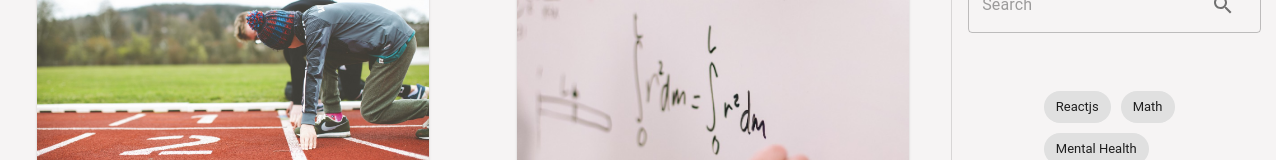
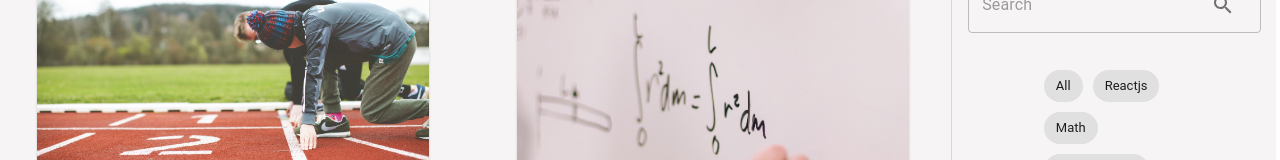
Before and after one commit to Farinoxa/blog-platform-laMedium, a React (Create React App) app: page / in a window 1280 px wide. Shown: the part 467-627 px from the top of the page. Built offline with nearby package versions, Linux system fonts and the light colour scheme.

Commit message:
refactor: rename vars of state for better readability

```diff
--- a/src/modules/Home/components/Content/index.jsx
+++ b/src/modules/Home/components/Content/index.jsx
@@ -17,14 +17,17 @@ import classes from '../../../shared/Chips/Chips.module.css';
 import './Content.css';
 
 function Content() {
-  const [chipsArr, setChipsArr] = useState({ search: '', filter: [] });
+  const [appliedFilter, setAppliedFilter] = useState({
+    search: '',
+    categories: [],
+  });
 
   const filters = [
     (article) =>
-      article.title.toLowerCase().includes(chipsArr.search.toLowerCase()),
+      article.title.toLowerCase().includes(appliedFilter.search.toLowerCase()),
     (article) =>
-      chipsArr.filter.length === 0 ||
-      chipsArr.filter.some((category) =>
+      appliedFilter.categories.length === 0 ||
+      appliedFilter.categories.some((category) =>
         article.category.toLowerCase().includes(category.toLowerCase()),
       ),
   ];
@@ -32,18 +35,18 @@ function Content() {
   const filtredArticles = articles.filter((article) =>
     filters.every((fn) => fn(article)),
   );
-
   const handleChipsChange = (currentCategory) => {
-    setChipsArr((filterValue) => ({ ...filterValue, filter: currentCategory }));
-    if (chipsArr.filter.includes(currentCategory)) {
-      setChipsArr((filterValue) => ({
+    if (appliedFilter.categories.includes(currentCategory)) {
+      setAppliedFilter((filterValue) => ({
         ...filterValue,
-        filter: chipsArr.filter.filter((chip) => chip !== currentCategory),
+        categories: appliedFilter.categories.filter(
+          (chip) => chip !== currentCategory,
+        ),
       }));
     } else {
-      setChipsArr((filterValue) => ({
+      setAppliedFilter((filterValue) => ({
         ...filterValue,
-        filter: [...chipsArr.filter, currentCategory],
+        categories: [...appliedFilter.categories, currentCategory],
       }));
     }
   };
@@ -106,7 +109,7 @@ function Content() {
               variant="outlined"
               placeholder="Search"
               onChange={(event) =>
-                setChipsArr((searchValue) => ({
+                setAppliedFilter((searchValue) => ({
                   ...searchValue,
                   search: event.target.value,
                 }))
@@ -129,7 +132,7 @@ function Content() {
           >
             <Chips
               handleChipsChange={handleChipsChange}
-              chipsArr={chipsArr.filter}
+              appliedFilter={appliedFilter.categories}
             />
           </Grid>
         </Grid>
--- a/src/modules/shared/Chips/index.jsx
+++ b/src/modules/shared/Chips/index.jsx
@@ -5,16 +5,28 @@ import classNames from 'classnames';
 import articles from '../../Home/constants';
 import classes from './Chips.module.css';
 
-function Chips({ handleChipsChange, chipsArr }) {
+function Chips({ handleChipsChange, appliedFilter }) {
   const chipLabels = [...new Set(articles.map((article) => article.category))];
   return (
     <Grid item md={6} className={classes.chipsContainer}>
+      <Chip
+        classes={{
+          root: classNames(classes.chip, {
+            [classes.chipSelected]: appliedFilter.includes(''),
+          }),
+        }}
+        clickable
+        label="All"
+        onClick={() => {
+          handleChipsChange('');
+        }}
+      />
       {chipLabels.map((label) => (
         <Chip
           key={label}
           classes={{
             root: classNames(classes.chip, {
-              [classes.chipSelected]: chipsArr.includes(label),
+              [classes.chipSelected]: appliedFilter.includes(label),
             }),
           }}
           clickable
@@ -30,7 +42,7 @@ function Chips({ handleChipsChange, chipsArr }) {
 
 Chips.propTypes = {
   handleChipsChange: PropTypes.func.isRequired,
-  chipsArr: PropTypes.arrayOf(PropTypes.string).isRequired,
+  appliedFilter: PropTypes.arrayOf(PropTypes.string).isRequired,
 };
 
 export default Chips;
```
